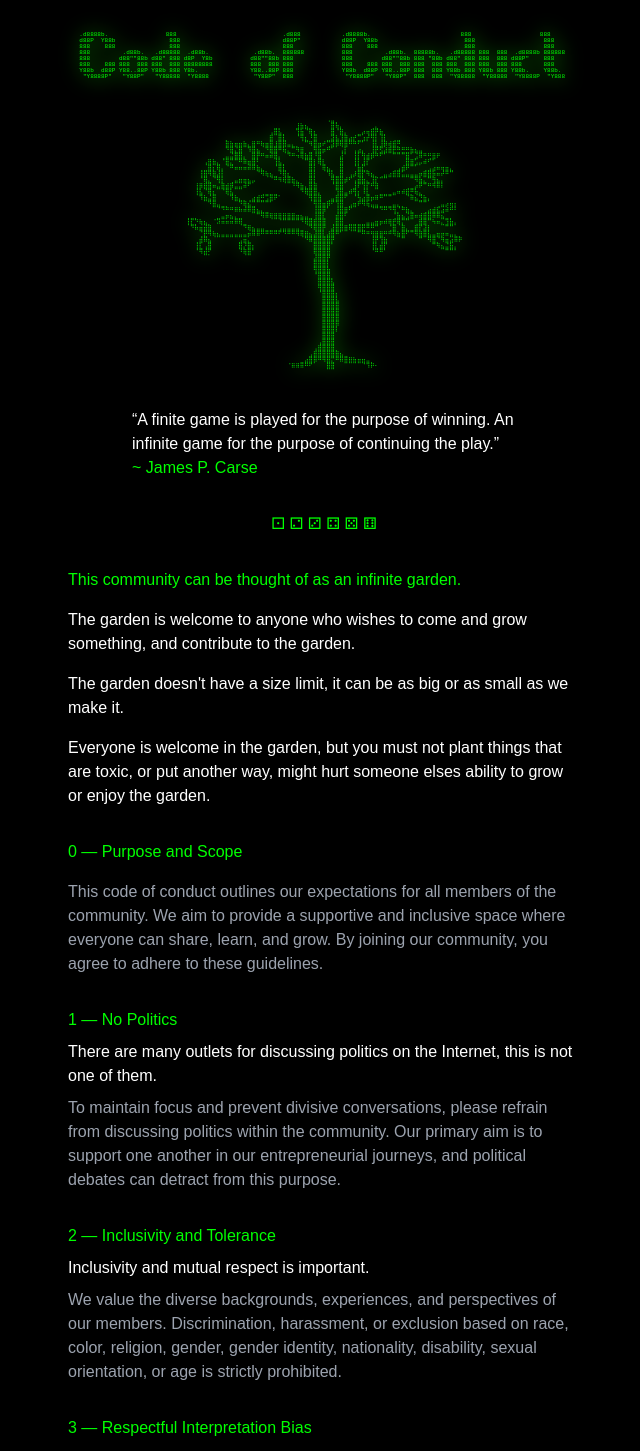
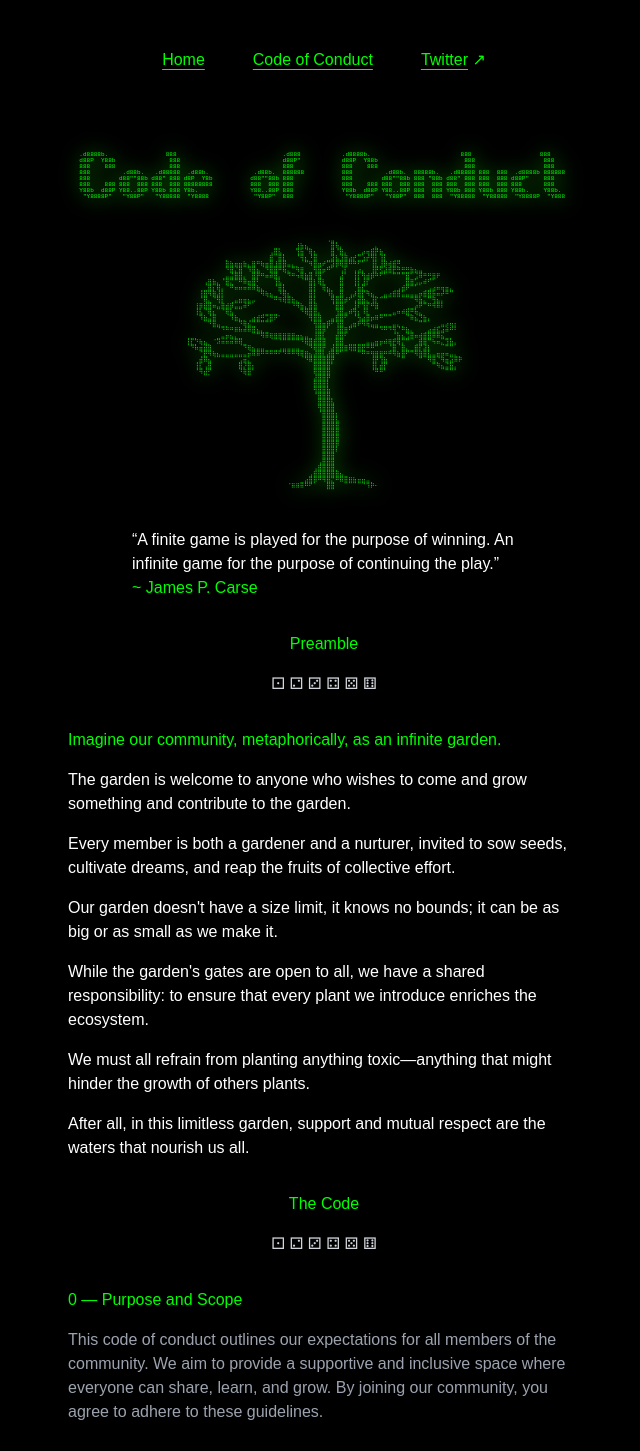
Before and after one commit to embedvr/gamblers-guild, a SvelteKit app: page /coc in a window 1280 px wide. Shown: the top 1451 px of the page, without its empty margins (316-956 px from the left). Built offline with nearby package versions, Linux system fonts and the light colour scheme.

Commit message:
update header, footer and code of conduct

```diff
--- a/src/routes/+layout.svelte
+++ b/src/routes/+layout.svelte
@@ -33,8 +33,46 @@
     <meta property="twitter:image" content="/meta-cover.jpg" />
 </svelte:head>
 
+<header class="w-full flex justify-center py-12">
+    <ul class="flex justify-between max-w-md gap-4 sm:gap-12">
+        <li><a class="underline underline-offset-4" href="/">Home</a></li>
+        <li>
+            <a class="underline underline-offset-4" href="/coc"
+                >Code of Conduct</a
+            >
+        </li>
+        <li>
+            <a
+                class="underline underline-offset-4"
+                href="https://twitter.com/gamblersguild"
+                target="_blank">Twitter</a
+            >
+            ↗
+        </li>
+    </ul>
+</header>
+
 <main
     class="min-h-screen min-w-screen flex justify-center items-center overflow-x-hidden"
 >
     <slot />
 </main>
+
+<footer class="flex flex-col gap-16 items-center justify-center my-8">
+    <div class="flex flex-col gap-2 items-center">
+        <p>⚀ ⚁ ⚂ ⚃ ⚄ ⚅</p>
+        <p class="text-gray-300">
+            Audentes Fortuna Iuvat // Fortune favors the bold
+        </p>
+    </div>
+    <div class="flex gap-2">
+        <p>Credits:</p>
+        <p class="text-gray-300">
+            Glitch animation by <a
+                href="https://twitter.com/harry_webb98"
+                target="_blank">Harry</a
+            >
+        </p>
+    </div>
+    <a href="https://twitter.com/gamblersguild" target="_blank">𝕏</a>
+</footer>
--- a/src/routes/+page.svelte
+++ b/src/routes/+page.svelte
@@ -186,22 +186,4 @@
             {/each}
         </ul>
     </div>
-    <footer class="flex flex-col gap-16 items-center">
-        <div class="flex flex-col gap-2">
-            <p>⚀ ⚁ ⚂ ⚃ ⚄ ⚅</p>
-            <p class="text-gray-300">
-                Audentes Fortuna Iuvat // Fortune favors the bold
-            </p>
-        </div>
-        <div class="flex gap-2">
-            <p>Credits:</p>
-            <p class="text-gray-300">
-                Glitch animation by <a
-                    href="https://twitter.com/harry_webb98"
-                    target="_blank">Harry</a
-                >
-            </p>
-        </div>
-        <a href="https://twitter.com/gamblersguild" target="_blank">𝕏</a>
-    </footer>
 </div>
--- a/src/routes/coc/+page.svelte
+++ b/src/routes/coc/+page.svelte
@@ -88,22 +88,41 @@ Y88b  d88P Y88..88P Y88b 888 Y8b.
         </p>
         <p>~ James P. Carse</p>
     </div>
-    <p>⚀ ⚁ ⚂ ⚃ ⚄ ⚅</p>
+    <div class="flex flex-col gap-4 items-center">
+        <p>Preamble</p>
+        <p class="text-gray-300">⚀ ⚁ ⚂ ⚃ ⚄ ⚅</p>
+    </div>
     <div class="max-w-lg flex flex-col gap-4">
-        <p>This community can be thought of as an infinite garden.</p>
+        <p>Imagine our community, metaphorically, as an infinite garden.</p>
         <p class="text-white">
             The garden is welcome to anyone who wishes to come and grow
-            something, and contribute to the garden.
+            something and contribute to the garden.
         </p>
         <p class="text-white">
-            The garden doesn't have a size limit, it can be as big or as small
-            as we make it.
+            Every member is both a gardener and a nurturer, invited to sow
+            seeds, cultivate dreams, and reap the fruits of collective effort.
         </p>
         <p class="text-white">
-            Everyone is welcome in the garden, but you must not plant things
-            that are toxic, or put another way, might hurt someone elses ability
-            to grow or enjoy the garden.
+            Our garden doesn't have a size limit, it knows no bounds; it can be
+            as big or as small as we make it.
         </p>
+        <p class="text-white">
+            While the garden's gates are open to all, we have a shared
+            responsibility: to ensure that every plant we introduce enriches the
+            ecosystem.
+        </p>
+        <p class="text-white">
+            We must all refrain from planting anything toxic—anything that might
+            hinder the growth of others plants.
+        </p>
+        <p class="text-white">
+            After all, in this limitless garden, support and mutual respect are
+            the waters that nourish us all.
+        </p>
+    </div>
+    <div class="flex flex-col gap-4 items-center">
+        <p>The Code</p>
+        <p class="text-gray-300">⚀ ⚁ ⚂ ⚃ ⚄ ⚅</p>
     </div>
     <ul class="flex flex-col gap-8 max-w-lg">
         {#each coc as code (code.id)}
```
